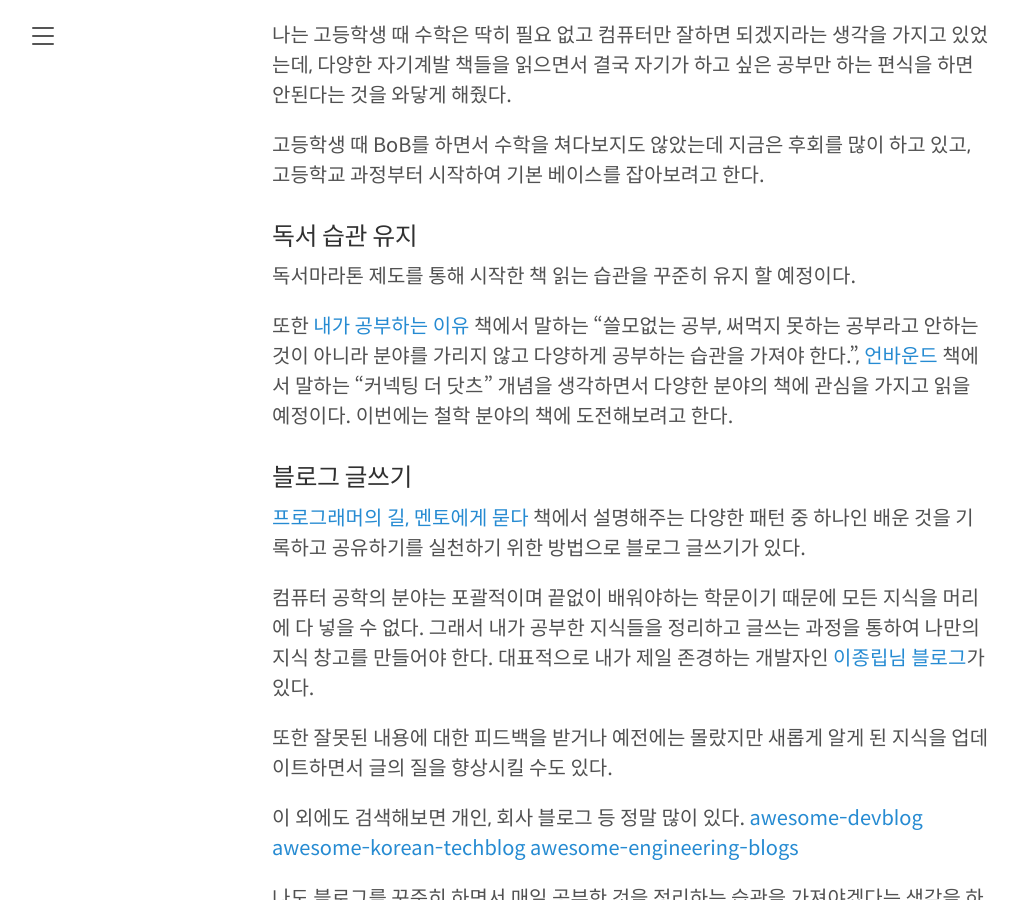
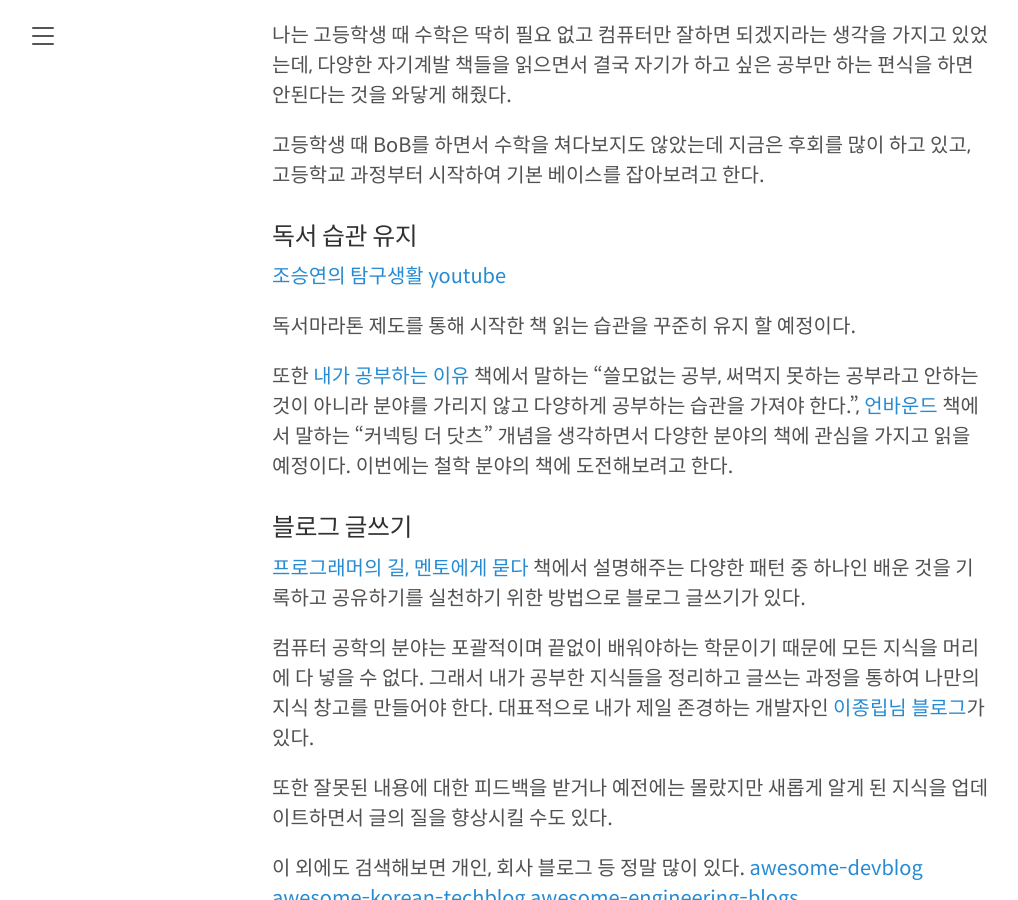
Before and after one commit to hyuunnn/hyuunnn.github.io, a Jekyll site: the page built from _posts/2022-07-25-army.md, in a window 1280 px wide and 900 px high, scrolled down 4791 px. Shown: the whole window, without its empty margins (8-1026 px from the left). Built offline with Jekyll 4.4.1, drawn with Linux system fonts in a browser that asks for light colours.

Commit message:
Update 2022-07-25-army.md

```diff
--- a/_posts/2022-07-25-army.md
+++ b/_posts/2022-07-25-army.md
@@ -106,6 +106,8 @@
 
 ### 독서 습관 유지
 
+<a href="https://youtu.be/ttL-20rz_cE">조승연의 탐구생활 youtube</a>
+
 독서마라톤 제도를 통해 시작한 책 읽는 습관을 꾸준히 유지 할 예정이다.
 
 또한 <a href="http://www.yes24.com/Product/Goods/13438183">내가 공부하는 이유</a> 책에서 말하는 "쓸모없는 공부, 써먹지 못하는 공부라고 안하는 것이 아니라 분야를 가리지 않고 다양하게 공부하는 습관을 가져야 한다.", <a href="http://www.yes24.com/Product/Goods/103411486">언바운드</a> 책에서 말하는 "커넥팅 더 닷츠" 개념을 생각하면서 다양한 분야의 책에 관심을 가지고 읽을 예정이다. 이번에는 철학 분야의 책에 도전해보려고 한다.
```
